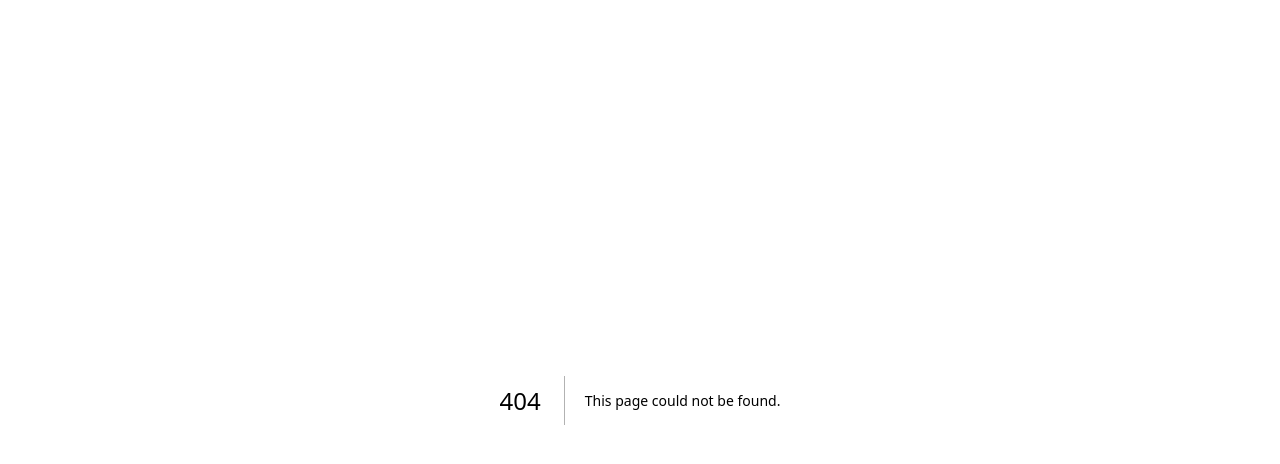
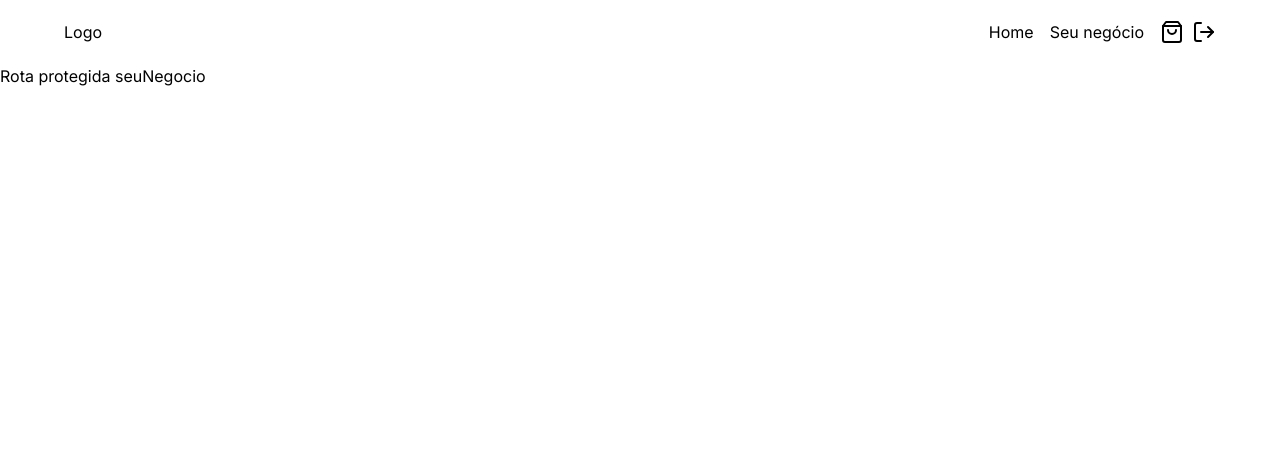
Before and after one commit to luanmas/mkt-place, a Next.js app in the folder mkt-place/: page /seu-negocio in a window 1280 px wide. Before the commit this address had no page. Shown: the top 464 px of the page. Built offline with nearby package versions, Linux system fonts and the light colour scheme.

Commit message:
dev(mkt-1) : menu static was completed to implement other features

```diff
--- /dev/null
+++ b/mkt-place/src/app/(protected routes)/home/page.tsx
@@ -0,0 +1,5 @@
+export default function Home() {
+    return (
+        <h2>Rota protegida /home</h2>
+    );
+}
--- /dev/null
+++ b/mkt-place/src/app/(protected routes)/layout.tsx
@@ -0,0 +1,26 @@
+import type { Metadata } from 'next';
+import { Inter } from 'next/font/google';
+import '../globals.css';
+import Menu from '@/components/Menu';
+
+const inter = Inter({ subsets: ['latin'] });
+
+export const metadata: Metadata = {
+    title: 'Create Next App',
+    description: 'Generated by create next app',
+};
+
+export default function RootLayout({
+    children,
+}: {
+  children: React.ReactNode
+}) {
+    return (
+        <html lang='en'>
+            <body className={inter.className}>
+                <Menu />
+                {children}
+            </body>
+        </html>
+    );
+}
--- /dev/null
+++ b/mkt-place/src/app/(protected routes)/seu-negocio/page.tsx
@@ -0,0 +1,5 @@
+export default function seuNegocio() {
+    return (
+        <h2>Rota protegida seuNegocio</h2>
+    );
+}
--- a/mkt-place/src/app/page.tsx
+++ b/mkt-place/src/app/page.tsx
@@ -1,9 +1,7 @@
-import Menu from '@/components/Menu';
-
 export default function Home() {
     return (
         <>
-            <Menu />
+            <h2>Va para a rota /home</h2>
         </>
     );
 }
--- a/mkt-place/src/components/Menu/nav.tsx
+++ b/mkt-place/src/components/Menu/nav.tsx
@@ -1,20 +1,19 @@
-import { Fragment } from 'react';
+import Link from 'next/link';
 
 export default function Navigation () {
-    const links = ['Home', 'Seu negócio'];
-
     return (
         <nav className='flex'>
             <ul className="flex items-center">
-                {links.map((link) => {
-                    return (
-                        <Fragment key={link}>
-                            <li className='px-2'>
-                                {link}
-                            </li>
-                        </Fragment>
-                    );
-                })}
+                <li className='px-2'>
+                    <Link href={'/home'}>
+                        Home
+                    </Link>
+                </li>
+                <li className='px-2'>
+                    <Link href={'/seu-negocio'}>
+                        Seu negócio
+                    </Link>
+                </li>
             </ul>
         </nav>
     );
```
